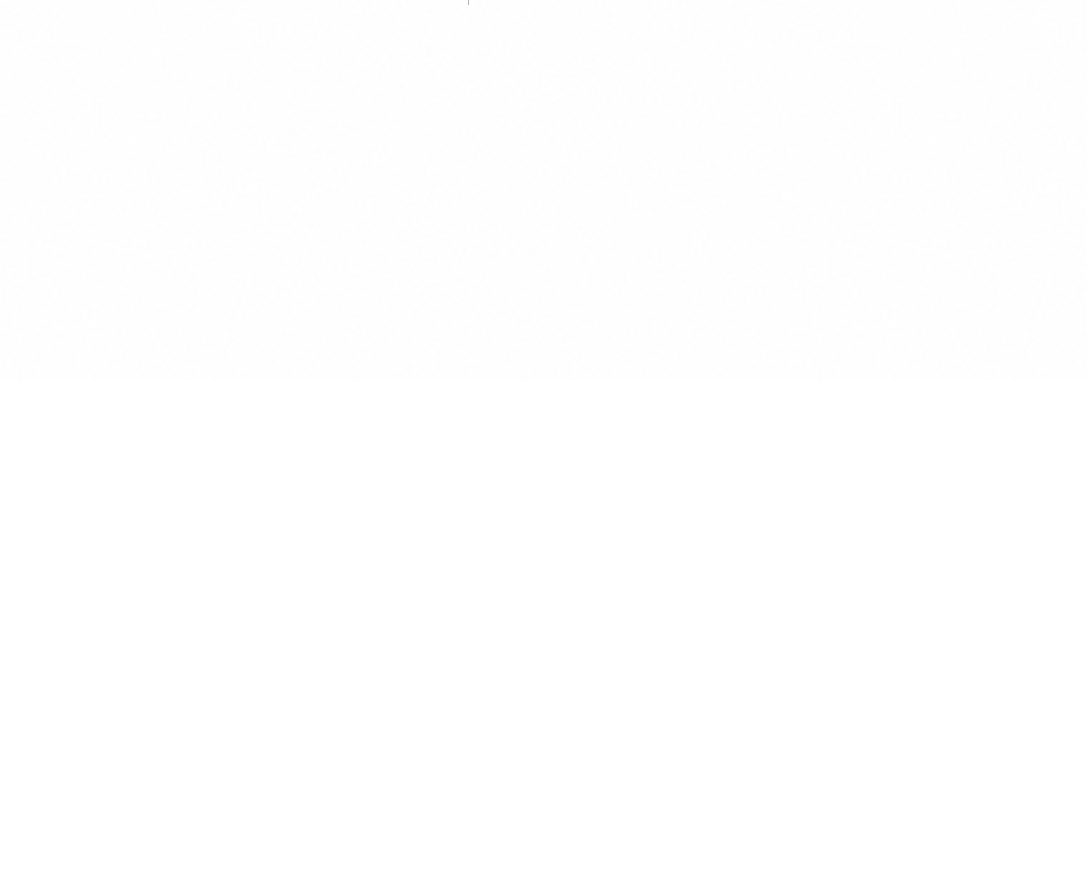
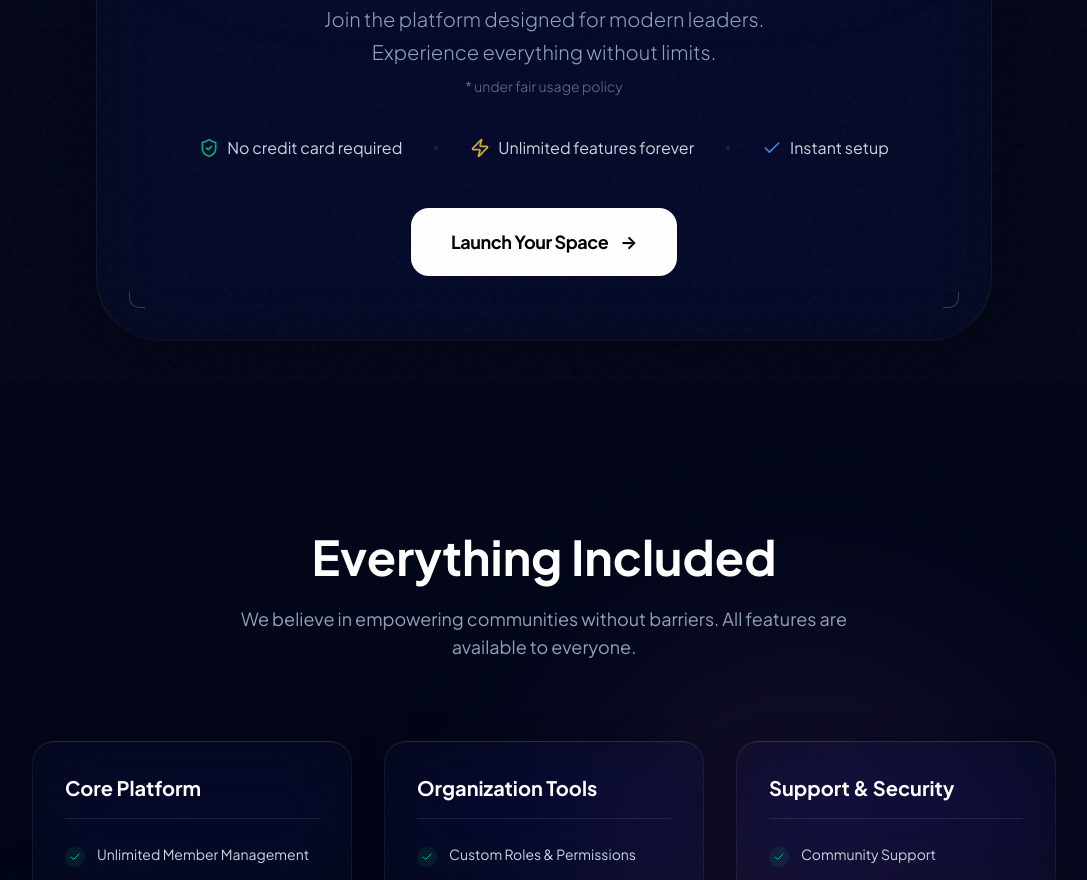
Before and after one commit to Tuft-Groups/tuft-landing-page, a Next.js app: page /pricing in a window 1280 px wide. Before the commit this address had no page. Shown: the part 420-1300 px from the top of the page, without its empty margins (96-1183 px from the left). Before the commit the page ends 800 px from the top, so only its background shows below. Built offline with nearby package versions, Linux system fonts and the light colour scheme.

Commit message:
feat: Introduce a dedicated pricing page with a detailed feature breakdown and update the main pricing section to reflect active user count and fair usage policy.

```diff
--- /dev/null
+++ b/src/app/pricing/page.tsx
@@ -0,0 +1,22 @@
+import { Navbar } from "@/components/layout/Navbar";
+import { Footer } from "@/components/layout/Footer";
+import { Pricing } from "@/components/sections/Pricing";
+import { DetailedPricing } from "@/components/sections/DetailedPricing";
+
+export const metadata = {
+  title: "Pricing - Tuft",
+  description: "Check out our pricing plans and find the perfect fit for your organization.",
+};
+
+export default function PricingPage() {
+  return (
+    <main className="relative z-10 bg-slate-950 min-h-screen">
+      <Navbar />
+      <div className="pt-20">
+        <Pricing />
+        <DetailedPricing />
+      </div>
+      <Footer />
+    </main>
+  );
+}
--- /dev/null
+++ b/src/components/sections/DetailedPricing.tsx
@@ -0,0 +1,102 @@
+"use client";
+
+import { motion } from "framer-motion";
+import { Check } from "lucide-react";
+
+const allFeatures = [
+  {
+    category: "Core Platform",
+    items: [
+      "Unlimited Member Management",
+      "Advanced Event Scheduling",
+      "AI-Powered Attendance Tracking",
+      "Mobile App Access (iOS & Android)",
+      "Real-time Notifications",
+    ],
+  },
+  {
+    category: "Organization Tools",
+    items: [
+      "Custom Roles & Permissions",
+      "5GB Cloud Storage",
+      "Broadcast Messaging",
+      "Basic Analytics Dashboard",
+      "Resource Booking System",
+    ],
+  },
+  {
+    category: "Support & Security",
+    items: ["Community Support", "Data Encryption", "Regular Backups", "GDPR Compliance", "SSO Integration (Coming Soon)"],
+  },
+];
+
+export function DetailedPricing() {
+  return (
+    <section className="py-24 px-6 relative bg-slate-950">
+      {/* Background Elements */}
+      <div className="absolute top-0 left-0 w-full h-full overflow-hidden pointer-events-none">
+        <div className="absolute top-[20%] right-[10%] w-[500px] h-[500px] bg-tuft-purple/10 rounded-full blur-[100px]" />
+        <div className="absolute bottom-[10%] left-[5%] w-[300px] h-[300px] bg-emerald-500/5 rounded-full blur-[80px]" />
+      </div>
+
+      <div className="max-w-5xl mx-auto relative z-10">
+        <div className="text-center mb-20">
+          <motion.h2
+            initial={{ opacity: 0, y: 20 }}
+            whileInView={{ opacity: 1, y: 0 }}
+            transition={{ duration: 0.5 }}
+            className="text-3xl md:text-5xl font-bold text-white mb-6"
+          >
+            Everything Included
+          </motion.h2>
+          <motion.p
+            initial={{ opacity: 0, y: 20 }}
+            whileInView={{ opacity: 1, y: 0 }}
+            transition={{ duration: 0.5, delay: 0.1 }}
+            className="text-slate-400 max-w-2xl mx-auto text-lg"
+          >
+            We believe in empowering communities without barriers. All features are available to everyone.
+          </motion.p>
+        </div>
+
+        {/* Feature Grid */}
+        <div className="grid grid-cols-1 md:grid-cols-3 gap-8 mb-16">
+          {allFeatures.map((category, index) => (
+            <motion.div
+              key={category.category}
+              initial={{ opacity: 0, y: 20 }}
+              whileInView={{ opacity: 1, y: 0 }}
+              transition={{ duration: 0.5, delay: index * 0.1 }}
+              className="glass-card bg-white/5 border border-white/10 rounded-3xl p-8"
+            >
+              <h3 className="text-xl font-bold text-white mb-6 border-b border-white/10 pb-4">{category.category}</h3>
+              <ul className="space-y-4">
+                {category.items.map((feature) => (
+                  <li key={feature} className="flex items-start gap-3">
+                    <div className="w-5 h-5 rounded-full bg-emerald-500/10 flex items-center justify-center mt-1 shrink-0">
+                      <Check className="w-3 h-3 text-emerald-500" />
+                    </div>
+                    <span className="text-slate-300 text-sm leading-relaxed">{feature}</span>
+                  </li>
+                ))}
+              </ul>
+            </motion.div>
+          ))}
+        </div>
+
+        {/* Fair Usage Policy Note */}
+        <motion.div
+          initial={{ opacity: 0 }}
+          whileInView={{ opacity: 1 }}
+          transition={{ duration: 0.5, delay: 0.4 }}
+          className="text-center max-w-2xl mx-auto p-6 rounded-2xl bg-white/5 border border-white/5"
+        >
+          <p className="text-slate-500 text-sm">
+            * Free ofcourse under a <span className="text-slate-400 font-medium">Fair Usage Policy</span> to ensure quality service for all
+            our 15k+ users. Heavy usage limits may apply to storage and broadcast messages to prevent abuse.
+          </p>
+        </motion.div>
+      </div>
+    </section>
+  );
+}
--- a/src/components/sections/Pricing.tsx
+++ b/src/components/sections/Pricing.tsx
@@ -60,7 +60,7 @@
                 className="inline-flex items-center gap-2 px-4 py-1.5 rounded-full bg-white/5 border border-white/10 backdrop-blur-md mb-8"
               >
                 <div className="w-1.5 h-1.5 rounded-full bg-emerald-400 animate-pulse shadow-[0_0_8px_rgba(52,211,153,0.6)]" />
-                <span className="text-xs uppercase tracking-[0.2em] font-medium text-slate-300">Beta Access Live</span>
+                <span className="text-xs uppercase tracking-[0.2em] font-medium text-slate-300">15k+ Active Users</span>
               </motion.div>
 
               {/* Main Headline */}
@@ -69,11 +69,14 @@
                 <span className="text-transparent bg-clip-text bg-gradient-to-b from-white to-white/70 drop-shadow-[0_0_25px_rgba(255,255,255,0.3)]">
                   ₹0
                 </span>
+                <span className="text-4xl align-top text-slate-500">*</span>
               </h2>
 
               <p className="text-lg md:text-xl text-slate-400 font-light max-w-lg mx-auto mb-10 leading-relaxed">
                 Join the platform designed for modern leaders.
                 <br className="hidden md:block" /> Experience everything without limits.
+                <br />
+                <span className="text-sm text-slate-500 mt-2 block">* under fair usage policy</span>
               </p>
 
               {/* Trust Signals */}
@@ -85,7 +88,7 @@
                 <div className="w-1 h-1 rounded-full bg-white/10 hidden md:block" />
                 <div className="flex items-center gap-2">
                   <Zap className="w-5 h-5 text-amber-300/80" />
-                  <span>Unlimited features during beta</span>
+                  <span>Unlimited features forever</span>
                 </div>
                 <div className="w-1 h-1 rounded-full bg-white/10 hidden md:block" />
                 <div className="flex items-center gap-2">
```
